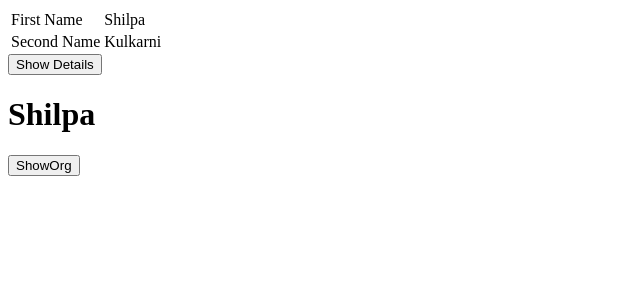
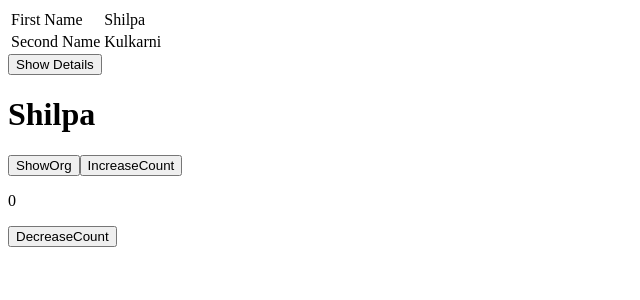
Before and after one commit to srj098/angular-training, an Angular app: page / in a window 1280 px wide. Shown: the top 300 px of the page, without its empty margins (0-640 px from the left). Built offline with nearby package versions, Linux system fonts and the light colour scheme.

Commit message:
Increase and decrease count

```diff
--- a/src/app/Employee/employeeName.component.html
+++ b/src/app/Employee/employeeName.component.html
@@ -1,2 +1,6 @@
 <h1>{{Name}}</h1>
 <button (click)='sendOrg()'>ShowOrg</button>
+
+<button (click)='IncreaseCount()'>IncreaseCount</button>
+<p>{{Count}}</p>
+<button (click)='DecreaseCount()'>DecreaseCount</button>
--- a/src/app/Employee/employeeName.component.ts
+++ b/src/app/Employee/employeeName.component.ts
@@ -1,4 +1,5 @@
 import {Component, Input, Output, EventEmitter} from '@angular/core';
+import { IfStmt } from '@angular/compiler';
 
 @Component({
     selector:'employeeName-comp',
@@ -16,4 +17,17 @@ sendOrg(){
     this.OrgEvent.emit(this.Org);
 }
 
+Count:number=0;
+
+IncreaseCount(){
+    this.Count++;
 }
+
+DecreaseCount(){
+    if(this.Count>=1)
+    {
+    this.Count--;
+    }
+}
+
+}
--- a/src/app/employee.module.ts
+++ b/src/app/employee.module.ts
@@ -2,7 +2,6 @@ import {NgModule} from '@angular/core';
 import { BrowserModule } from '@angular/platform-browser';
 import {EmployeeCompoment} from './Employee/employee.component';
 import {EmployeeNameCompoment} from './Employee/employeeName.component';
-
 @NgModule({
     declarations: [EmployeeCompoment,
       EmployeeNameCompoment
```
